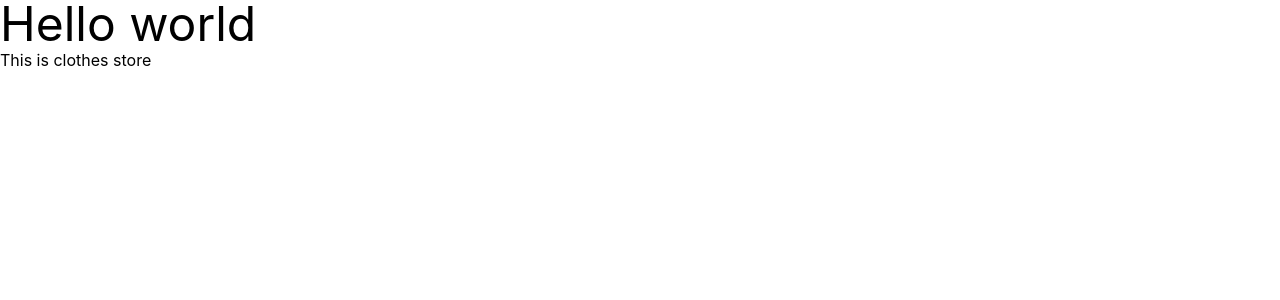
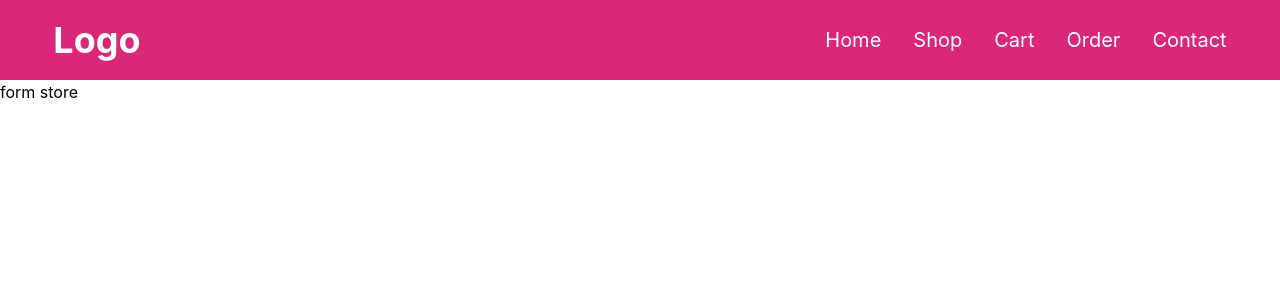
Before and after one commit to ruhulamin111/react-clothes-store, a React (Create React App) app: page / in a window 1280 px wide. Shown: the top 300 px of the page. Built offline with nearby package versions, Linux system fonts and the light colour scheme.

Commit message:
header done

```diff
--- a/src/App.js
+++ b/src/App.js
@@ -1,10 +1,13 @@
 import './App.css';
+import Header from './components/Header/Header';
+import Store from './components/Store/Store';
 
 function App() {
   return (
     <div>
-      <h2 className='text-5xl'>Hello world</h2>
-      <h3>This is clothes store</h3>
+      <Header></Header>
+      <Store></Store>
+
     </div>
   );
 }
--- /dev/null
+++ b/src/components/Header/Header.js
@@ -0,0 +1,25 @@
+import React from 'react';
+import './Header.css'
+
+const Header = () => {
+    return (
+        <div className='bg-pink-600 text-white'>
+            <div className='flex justify-between items-center w-11/12 mx-auto h-20 '>
+                <div>
+                    <p className='text-4xl font-bold'>Logo</p>
+                </div>
+                <div className='flex gap-8 text-xl cursor-pointer'>
+                    <p><a href="#home">Home</a></p>
+                    <p><a href="#shop">Shop</a></p>
+                    <p><a href="#cart">Cart</a></p>
+                    <p><a href="#order">Order</a></p>
+                    <p><a href="#contact">Contact</a></p>
+
+                </div>
+
+            </div>
+        </div>
+    );
+};
+
+export default Header;
--- /dev/null
+++ b/src/components/Store/Store.js
@@ -0,0 +1,12 @@
+import React from 'react';
+import './Store.css'
+
+const Store = () => {
+    return (
+        <div>
+            <h2>form store </h2>
+        </div>
+    );
+};
+
+export default Store;
```
Also changed, not shown: src/components/Header/Header.css (added), src/components/Store/Store.css (added).
